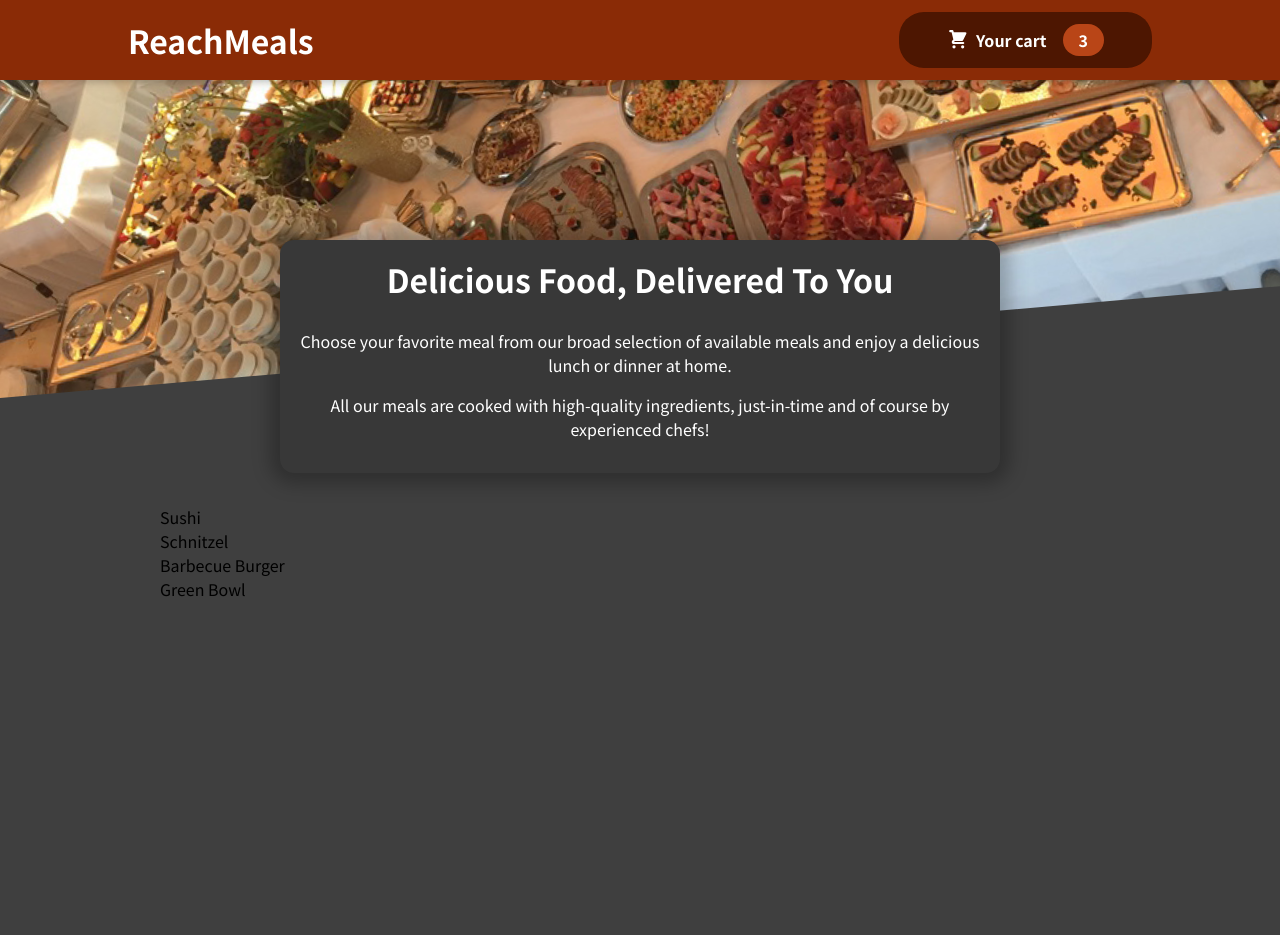
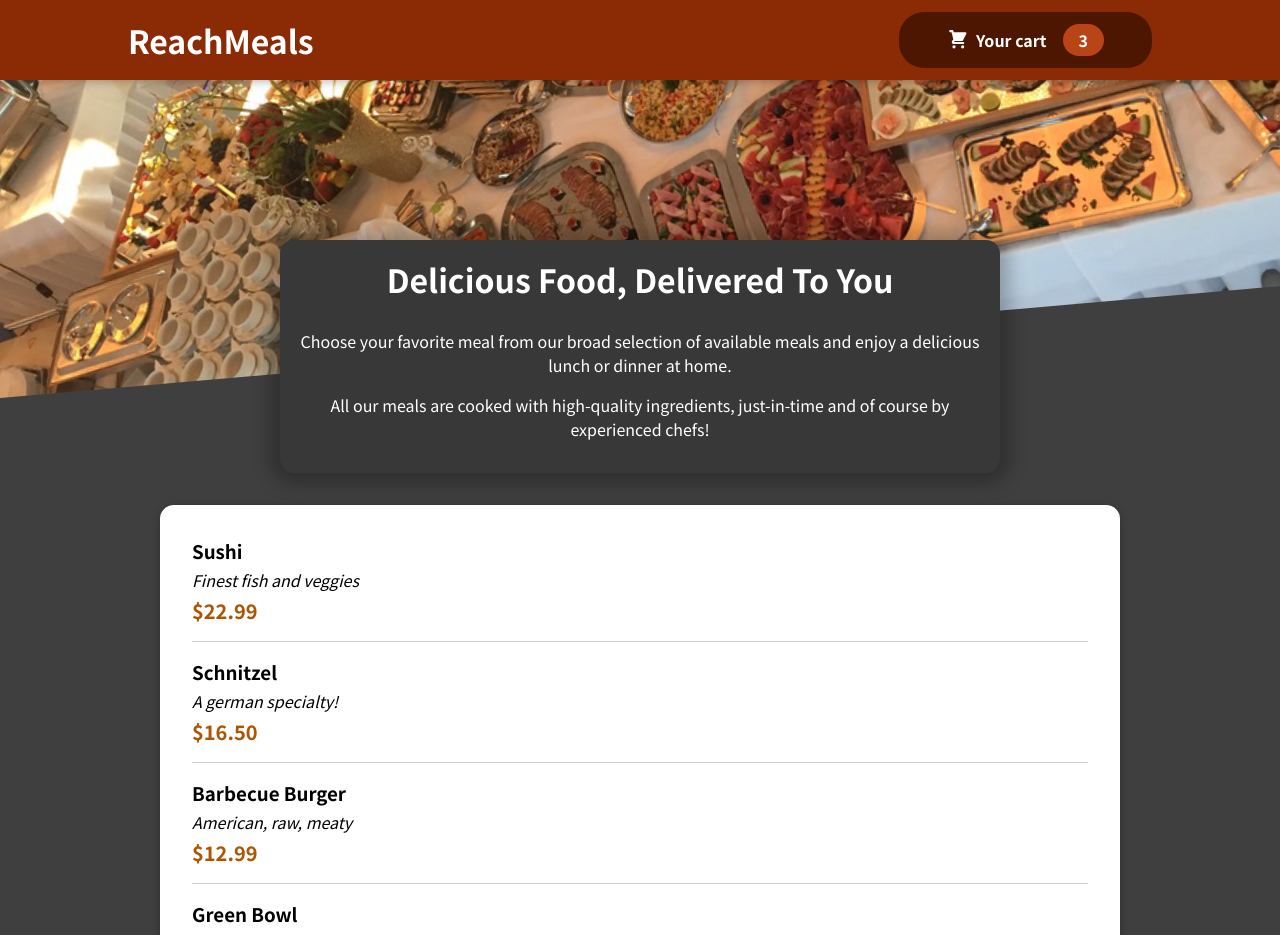
Before and after one commit to VolkanGurbuz/food-order, a React (Create React App) app: page / in a window 1280 px wide. Shown: the top 935 px of the page. Before the commit the page ends 800 px from the top, so only its background shows below. Built offline with nearby package versions, Linux system fonts and the light colour scheme.

Commit message:
added individual meal items, displaying them

```diff
--- a/src/components/Meals/AvailableMeals.js
+++ b/src/components/Meals/AvailableMeals.js
@@ -1,4 +1,6 @@
 import classes from './AvailableMeals.module.css';
+import Card from "../UI/Card";
+import MealItem from "./MealItem/MealItem";
 
 const DUMMY_MEALS = [
     {
@@ -29,9 +31,12 @@
 
 const AvailableMeals = () => {
 
-    const mealsList = DUMMY_MEALS.map(meal => <li>{meal.name}</li>);
+    const mealsList = DUMMY_MEALS.map(meal => <MealItem key={meal.id} name={meal.name} description={meal.description}
+                                                        price={meal.price}/>);
     return <section className={classes.meals}>
-        <ul>{mealsList}</ul>
+        <Card>
+            <ul>{mealsList}</ul>
+        </Card>
     </section>
 }
 
--- /dev/null
+++ b/src/components/Meals/MealItem/MealItem.js
@@ -0,0 +1,20 @@
+import classes from './MealItem.module.css'
+
+const MealItem = (props) => {
+
+    //fractional dgit format price
+    const price = `$${props.price.toFixed(2)}`;
+    return <li className={classes.meal}>
+        <div><h3>{props.name}</h3>
+            <div className={classes.description}>{props.description}</div>
+            <div className={classes.price}>{price}</div>
+        </div>
+        <div>
+
+        </div>
+    </li>
+
+};
+
+
+export default MealItem;
--- /dev/null
+++ b/src/components/Meals/MealItem/MealItem.module.css
@@ -0,0 +1,23 @@
+
+.meal {
+    display: flex;
+    justify-content: space-between;
+    margin: 1rem;
+    padding-bottom: 1rem;
+    border-bottom: 1px solid #ccc;
+}
+
+.meal h3 {
+    margin: 0 0 0.25rem 0;
+}
+
+.description {
+    font-style: italic;
+}
+
+.price {
+    margin-top: 0.25rem;
+    font-weight: bold;
+    color: #ad5502;
+    font-size: 1.25rem;
+}
--- /dev/null
+++ b/src/components/UI/Card.js
@@ -0,0 +1,9 @@
+import classes from './Card.module.css'
+
+
+const Card = (props) => {
+    return <div className={classes.card}>{props.children}</div>
+};
+
+
+export default Card;
--- /dev/null
+++ b/src/components/UI/Card.module.css
@@ -0,0 +1,7 @@
+
+.card {
+    padding: 1rem;
+    box-shadow: 0 2px 8px rgba(0, 0, 0, 0.25);
+    border-radius: 14px;
+    background-color: white;
+}
```
Also changed, not shown: src/components/Meals/MealItem/MealItemForm.js (added).
